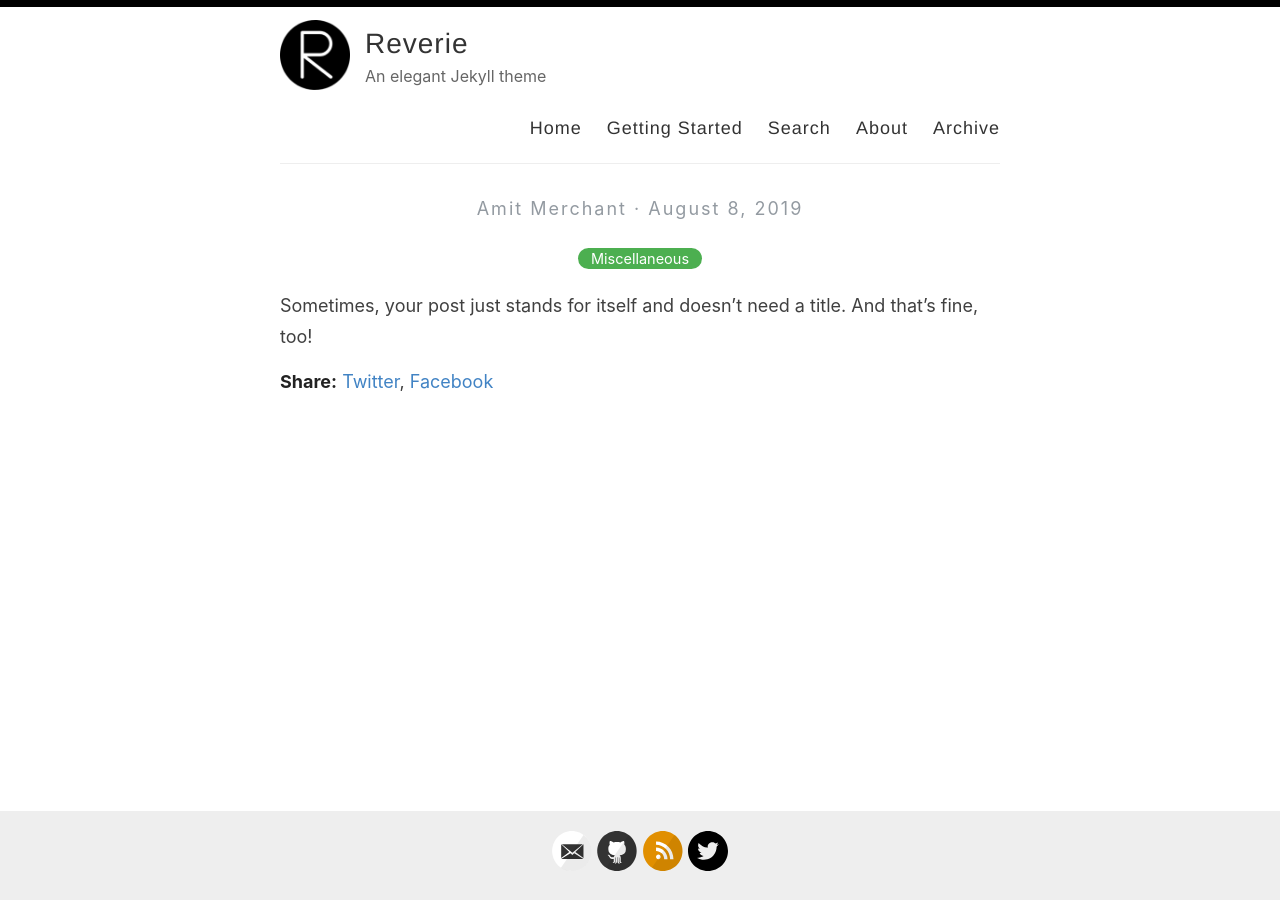
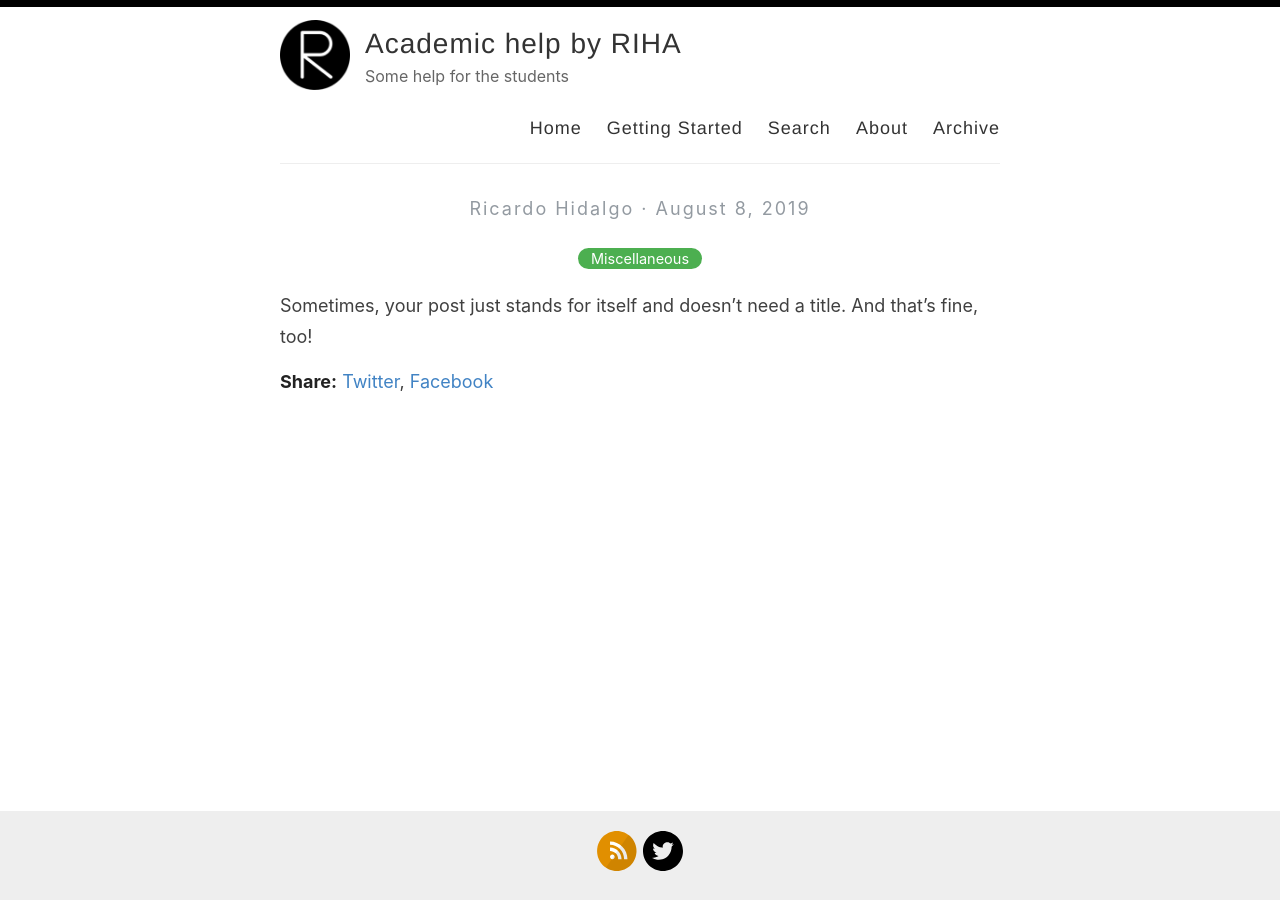
Before and after one commit to rharagon/rharagon.github.io, a Jekyll site: the page built from _posts/2019-08-08-no-title-posts.md, in a window 1280 px wide. Built offline with Jekyll 4.4.1, drawn with Linux system fonts in a browser that asks for light colours.

```diff
--- a/_config.yml
+++ b/_config.yml
@@ -3,13 +3,13 @@
 #
 
 # Name of your site (displayed in the header)
-name: Reverie
+name: Academic help by RIHA
 
 # Name of the author
-author: Amit Merchant
+author: Ricardo Hidalgo
 
 # Short bio or description (displayed in the header)
-description: An elegant Jekyll theme
+description: Some help for the students
 
 # URL of your avatar or profile pic (you could use your GitHub profile pic)
 avatar: /images/reverie.png
@@ -21,10 +21,10 @@ avatar: /images/reverie.png
 # Includes an icon in the footer for each username you enter
 footer-links:
   dribbble:
-  email: amit.d.merchant@gmail.com
+  email:
   facebook:
   flickr:
-  github: amitmerchant1990/reverie
+  github:
   instagram:
   linkedin:
   pinterest:
@@ -41,15 +41,15 @@ footer-links:
 disqus:
 
 # Enter your Google Analytics web tracking code (e.g. UA-2110908-2) to activate tracking
-google_analytics: UA-43339302-11
+google_analytics:
 
 # For newer "GA4" analytics, use the following instead of the "UA" entry above
 #google_analytics_ga4: G-GABC1DEFG
 
 # Your website URL (e.g. http://amitmerchant1990.github.io or http://www.amitmerchant.com)
 # Used for Sitemap.xml and your RSS feed
-url: http://www.amitmerchant.com/reverie
-enforce_ssl: https://www.amitmerchant.com/reverie
+url: http://rharagon.github.io
+enforce_ssl: http://rharagon.github.io
 
 # If you're hosting your site at a Project repository on GitHub pages
 # (http://yourusername.github.io/repository-name)
```
